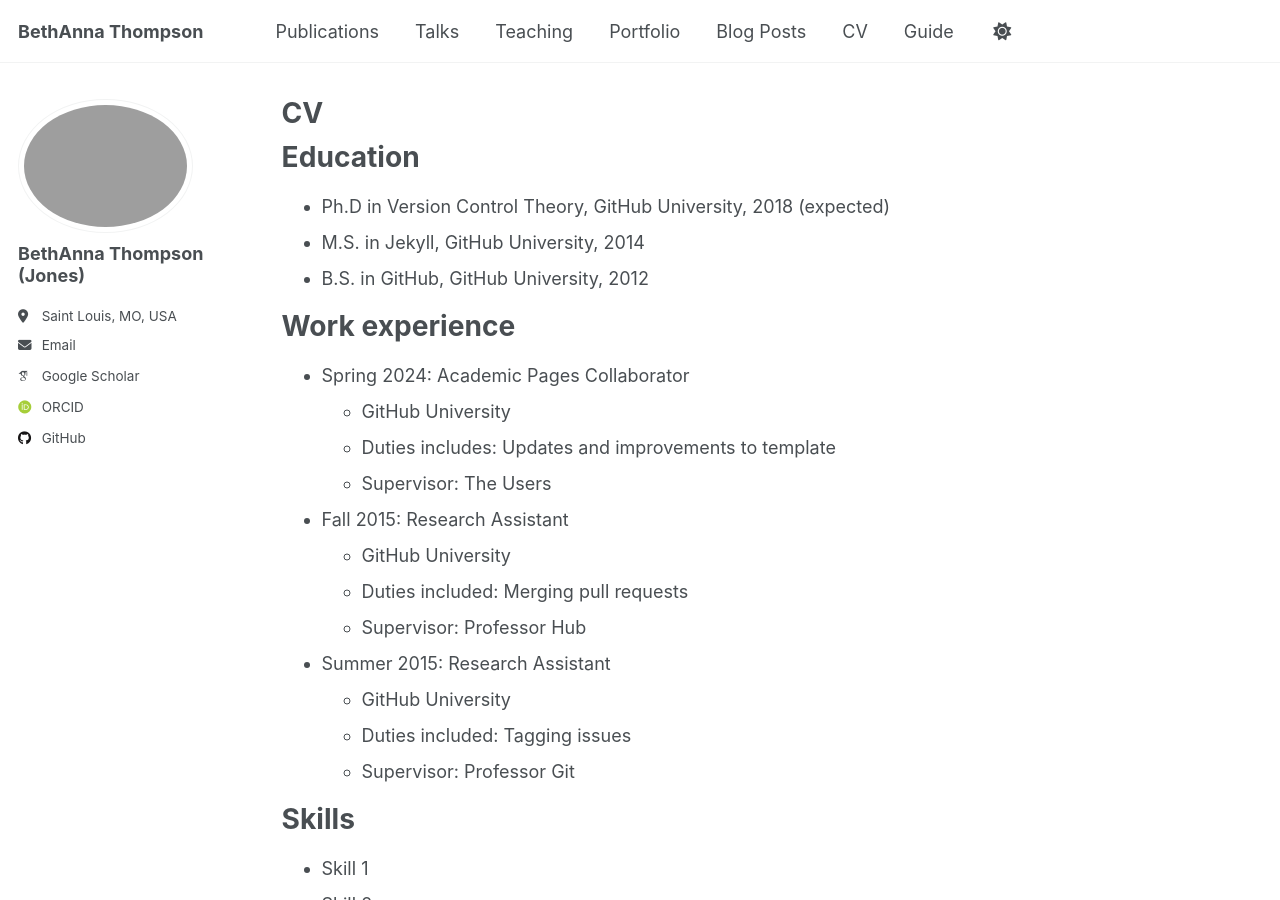
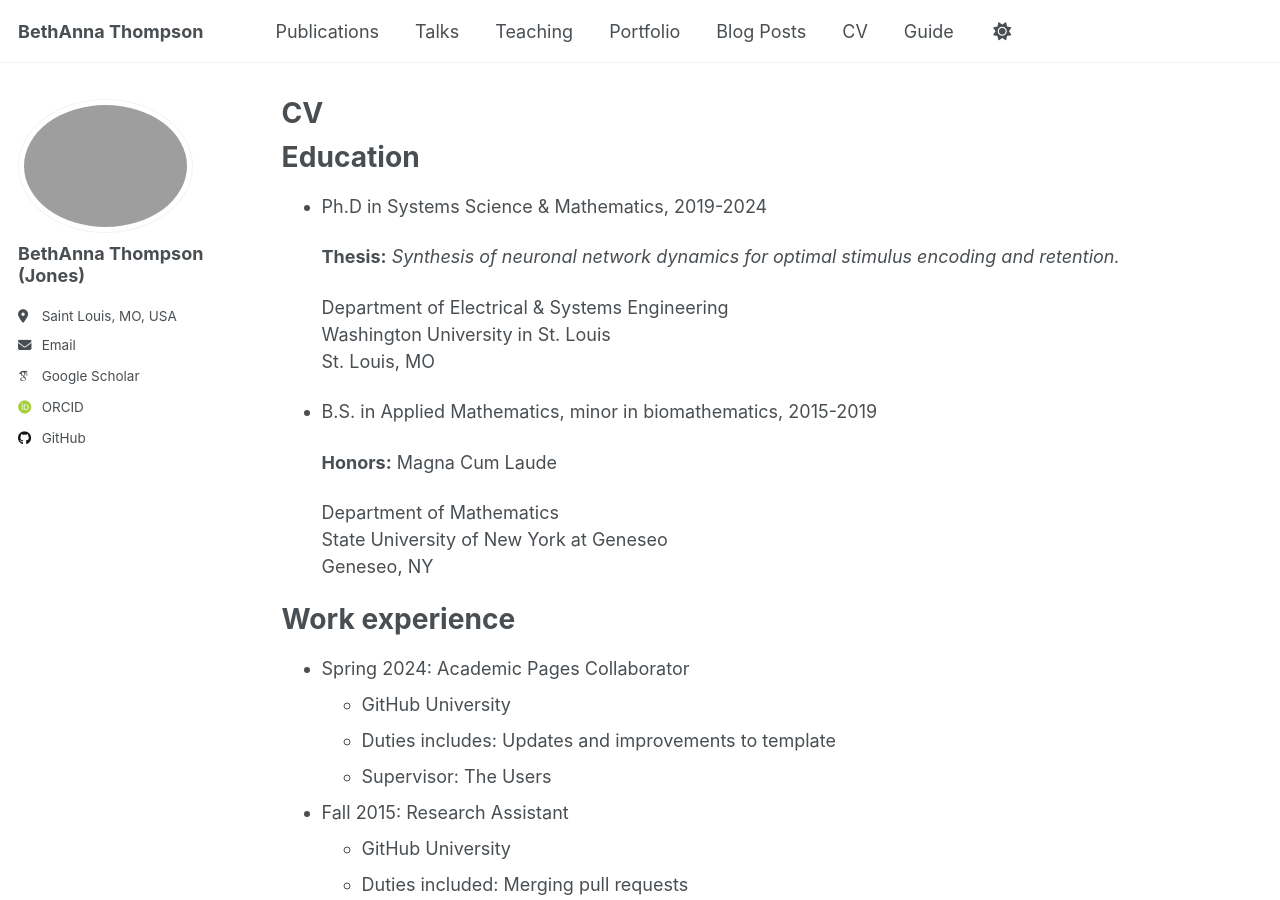
Before and after one commit to BethAnna/BethAnna.github.io, a Jekyll site: the page built from _pages/cv.md, in a window 1280 px wide and 900 px high. Built offline with Jekyll 4.4.1, drawn with Linux system fonts in a browser that asks for light colours; some web fonts are replaced; a script that is not in the unit is left out.

Commit message:
Update cv.md

```diff
--- a/_pages/cv.md
+++ b/_pages/cv.md
@@ -11,9 +11,23 @@ redirect_from:
 
 Education
 ======
-* Ph.D in Version Control Theory, GitHub University, 2018 (expected)
-* M.S. in Jekyll, GitHub University, 2014
-* B.S. in GitHub, GitHub University, 2012
+* Ph.D in Systems Science & Mathematics, 2019-2024
+
+   <b>Thesis:</b> <em>Synthesis of neuronal network dynamics for optimal stimulus encoding and retention.</em>
+
+   <p>Department of Electrical & Systems Engineering<br>
+   Washington University in St. Louis<br>
+   St. Louis, MO</p>
+
+
+* B.S. in Applied Mathematics, minor in biomathematics, 2015-2019
+
+   <b>Honors:</b> Magna Cum Laude
+
+   <p>Department of Mathematics <br>
+   State University of New York at Geneseo <br>
+   Geneseo, NY</p>
+
 
 Work experience
 ======
```
